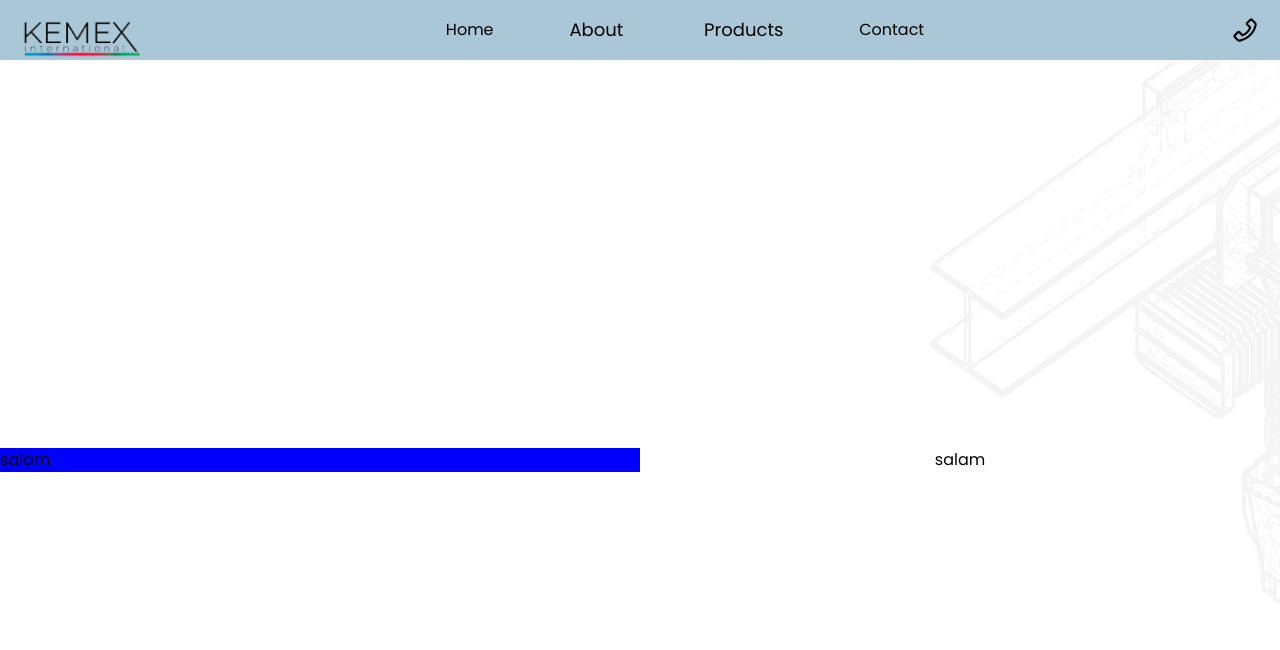
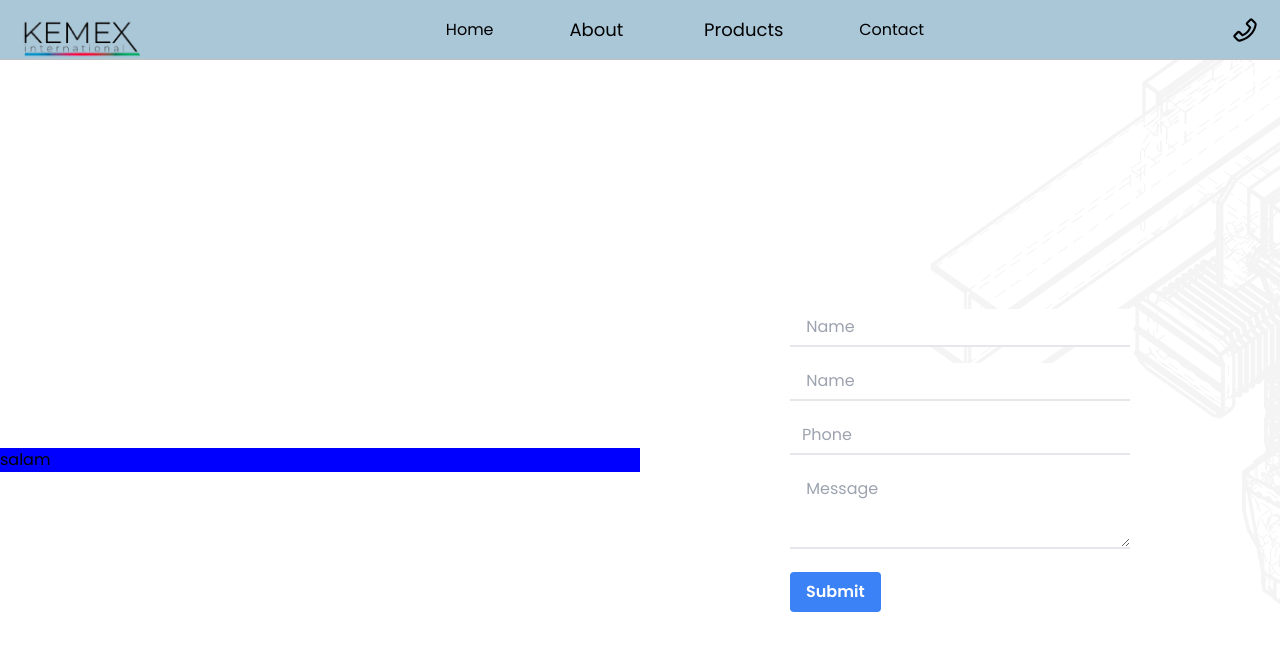
Before and after one commit to eltac-malik/kemex, a React (Vite) app: page /contact in a window 1280 px wide. Shown: the top 650 px of the page. Built offline with nearby package versions, Linux system fonts and the light colour scheme.

Commit message:
feat: formik-form-add

```diff
--- a/src/pages/Contact/index.jsx
+++ b/src/pages/Contact/index.jsx
@@ -1,19 +1,121 @@
-import React from 'react'
+import React from "react";
 
-import style from './Contact.module.css'
+import { Formik, Field, Form, ErrorMessage } from "formik";
+import * as Yup from "yup";
+
+import style from "./Contact.module.css";
+const validationSchema = Yup.object().shape({
+  name: Yup.string().required("Name is required"),
+  email: Yup.string().email("Invalid email").required("Email is required"),
+  phone: Yup.string().required("Phone is required"),
+  textarea: Yup.string().required("Textarea is required"),
+});
+
+const initialValues = {
+  name: "",
+  email: "",
+  phone: "",
+  textarea: "",
+};
 
 export const Contact = () => {
   return (
     <div className={style.contact}>
-
       <div className={style.form}>
         <div className={style.contac_info}>salam</div>
 
         <div className={`${style.form_box} flex items-center justify-center`}>
-            salam
+          <Formik
+            initialValues={initialValues}
+            validationSchema={validationSchema}
+            onSubmit={(values) => {
+              console.log(values);
+            }}
+          >
+            {({ errors, touched }) => (
+              <Form>
+                <div className="mb-4">
+                  <Field
+                    type="text"
+                    name="name"
+                    id="name"
+                    placeholder=" Name"
+                    className={`appearance-none border-b-2 w-full py-2 px-3 text-gray-700 leading-tight focus:outline-none focus:shadow-outline ${
+                      errors.name && touched.name ? "border-red-500" : ""
+                    }`}
+                  />
+                  <ErrorMessage
+                    name="name"
+                    component="div"
+                    className="text-red-500"
+                  />
+                </div>
+
+                <div className="mb-4">
+                  <Field
+                    type="email"
+                    name="email"
+                    id="email"
+                    placeholder=" Name"
+                    className={`appearance-none border-b-2 w-full py-2 px-3 text-gray-700 leading-tight focus:outline-none focus:shadow-outline ${
+                      errors.email && touched.email ? "border-red-500" : ""
+                    }`}
+                  />
+                  <ErrorMessage
+                    name="email"
+                    component="div"
+                    className="text-red-500"
+                  />
+                </div>
+
+                <div className="mb-4">
+                  <Field
+                    type="text"
+                    name="phone"
+                    id="phone"
+                    placeholder="Phone"
+                    className={`appearance-none border-b-2 w-full py-2 px-3 text-gray-700 leading-tight focus:outline-none focus:shadow-outline ${
+                      errors.phone && touched.phone ? "border-red-500" : ""
+                    }`}
+                  />
+                  <ErrorMessage
+                    name="phone"
+                    component="div"
+                    className="text-red-500"
+                  />
+                </div>
+
+                <div className="mb-4">
+                  <Field
+                    as="textarea"
+                    name="textarea"
+                    id="textarea"
+                    placeholder=" Message"
+                    rows={3}
+                    className={`appearance-none border-b-2 w-full py-2 px-3 text-gray-700 leading-tight focus:outline-none focus:shadow-outline ${
+                      errors.textarea && touched.textarea
+                        ? "border-red-500"
+                        : ""
+                    }`}
+                  />
+                  <ErrorMessage
+                    name="textarea"
+                    component="div"
+                    className="text-red-500"
+                  />
+                </div>
+
+                <button
+                  type="submit"
+                  className="bg-blue-500 hover:bg-blue-700 text-white font-bold py-2 px-4 rounded"
+                >
+                  Submit
+                </button>
+              </Form>
+            )}
+          </Formik>
         </div>
       </div>
-
     </div>
-  )
-}
+  );
+};
```
